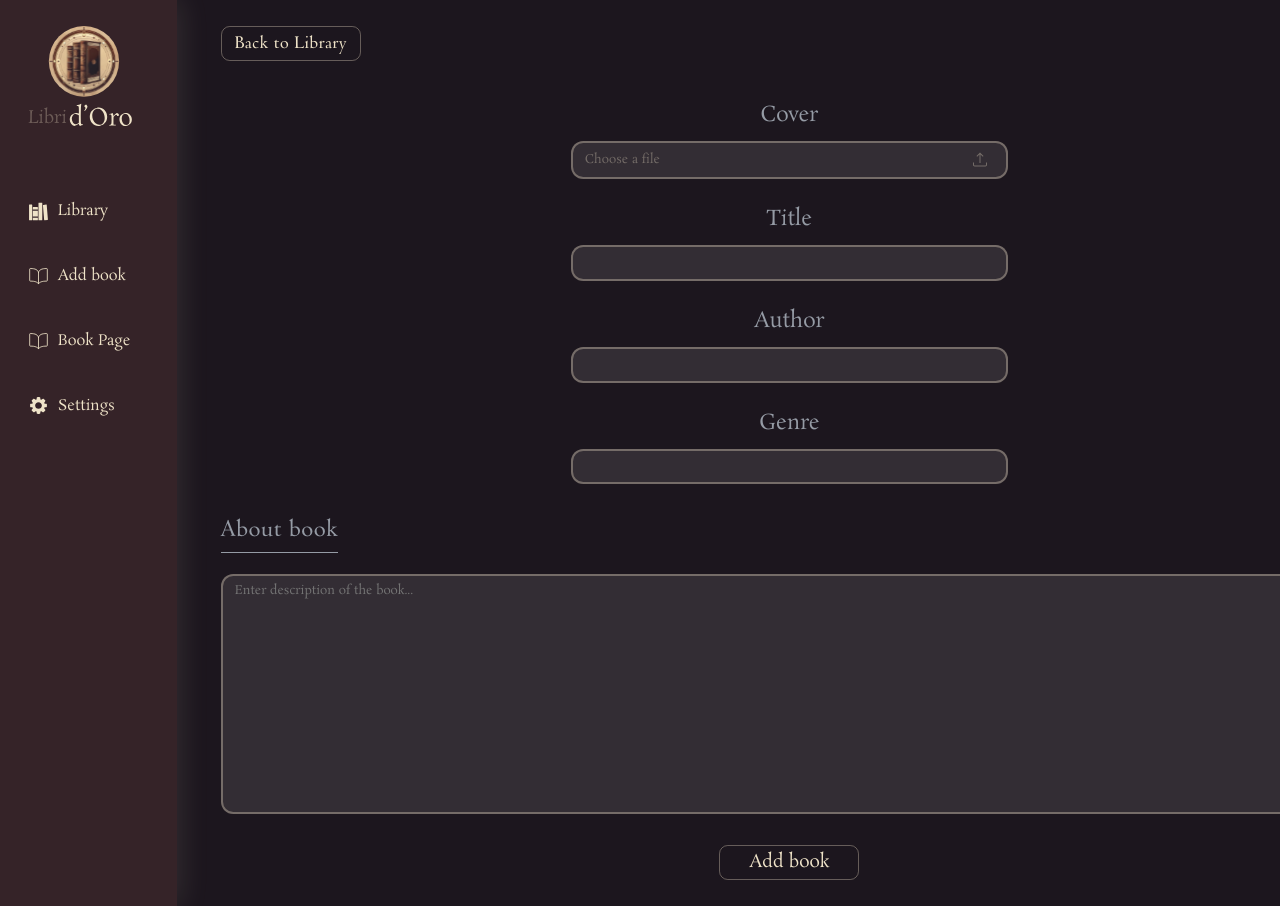
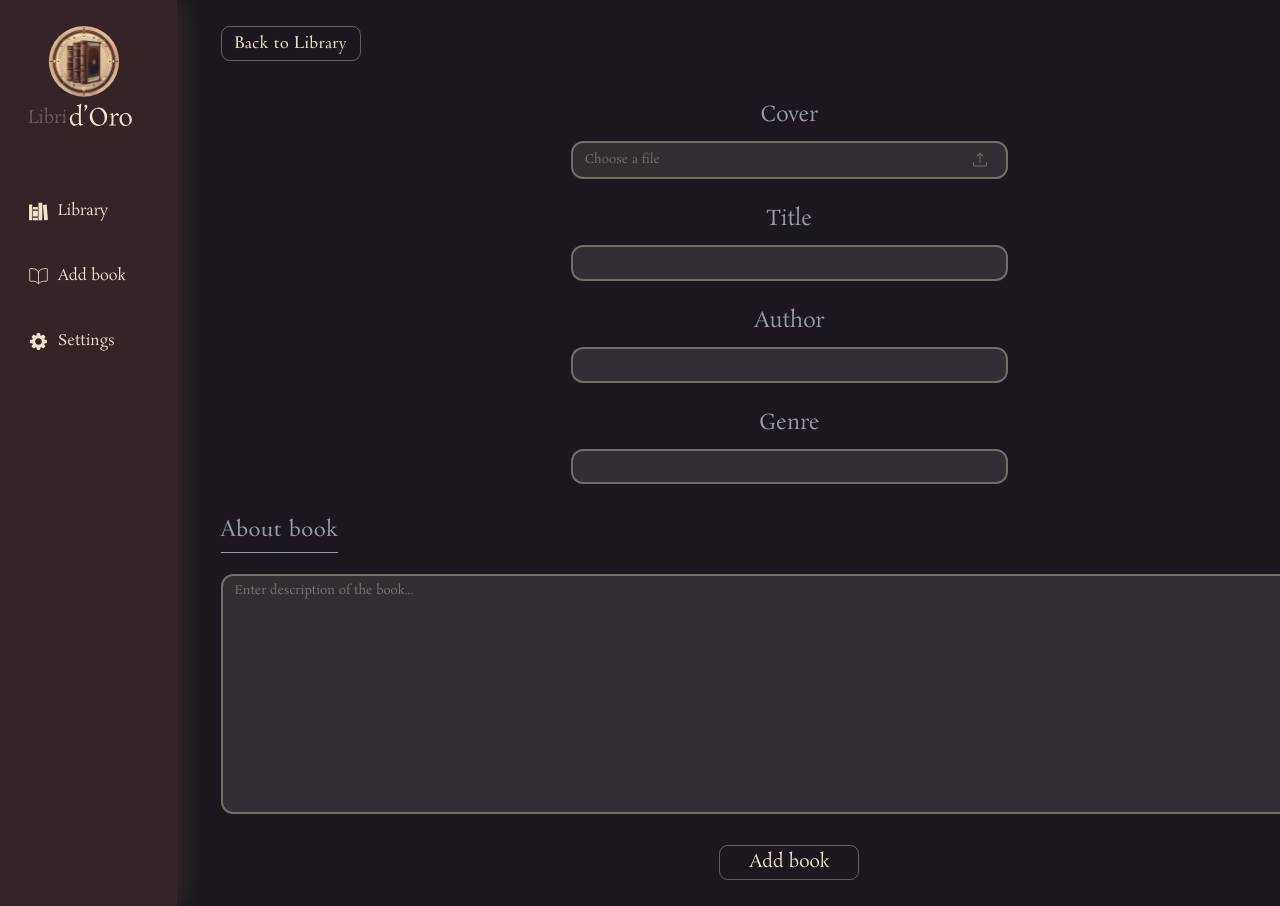
Before and after one commit to elencodes/project_online-library-app, a React (Vite) app: page /project_online-library-app/addbook in a window 1280 px wide. Shown: the top 906 px of the page. Built offline with nearby package versions, Linux system fonts and the light colour scheme; no server answers.

Commit message:
fixed Header

```diff
--- a/src/components/Header/Header.tsx
+++ b/src/components/Header/Header.tsx
@@ -11,7 +11,6 @@ import styles from "./Header.module.scss";
 export function Header() {
 	const [isHoveredLibraryButton, setHoveredLibraryButton] = useState(false); // Состояние hover
 	const [isHoveredBookButton, setHoveredBookButton] = useState(false); // Состояние hover
-	const [isHoveredBookButton2, setHoveredBookButton2] = useState(false); // Состояние hover
 
 	return (
 		<>
@@ -60,23 +59,6 @@ export function Header() {
 								/>
 								<p className={styles.nav__text}>Add book</p>
 							</Link>
-							<Link
-								className={styles.nav__button}
-								to="/bookpage"
-								onMouseEnter={() => setHoveredBookButton2(true)}
-								onMouseLeave={() => setHoveredBookButton2(false)}
-							>
-								<img
-									className={styles.nav__icon}
-									src={
-										isHoveredBookButton2
-											? addBookActiveIcon
-											: addBookIcon
-									}
-									alt="bookpage"
-								/>
-								<p className={styles.nav__text}>Book Page</p>
-							</Link>
 						</nav>
 						<Settings />
 					</div>
```
